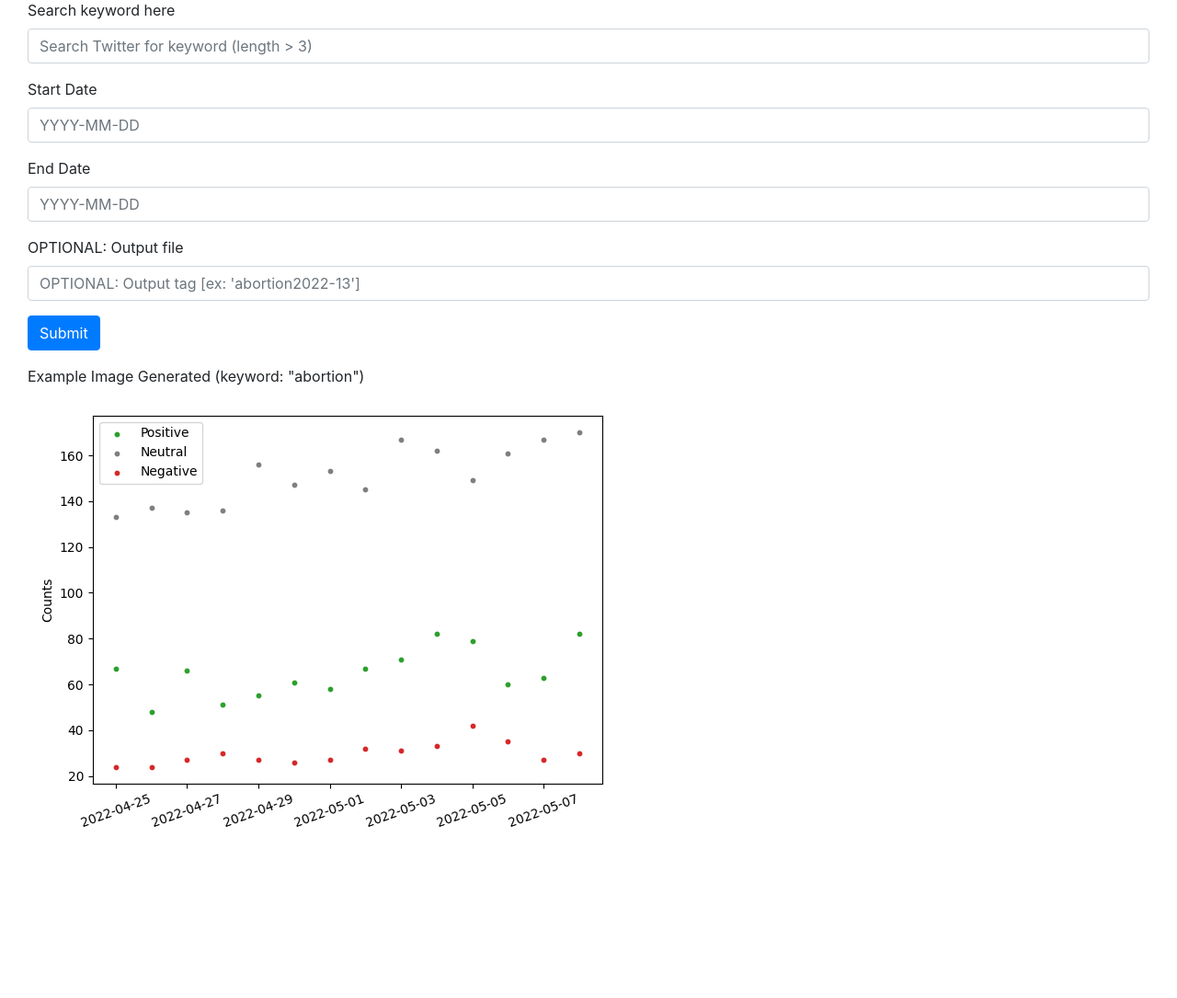
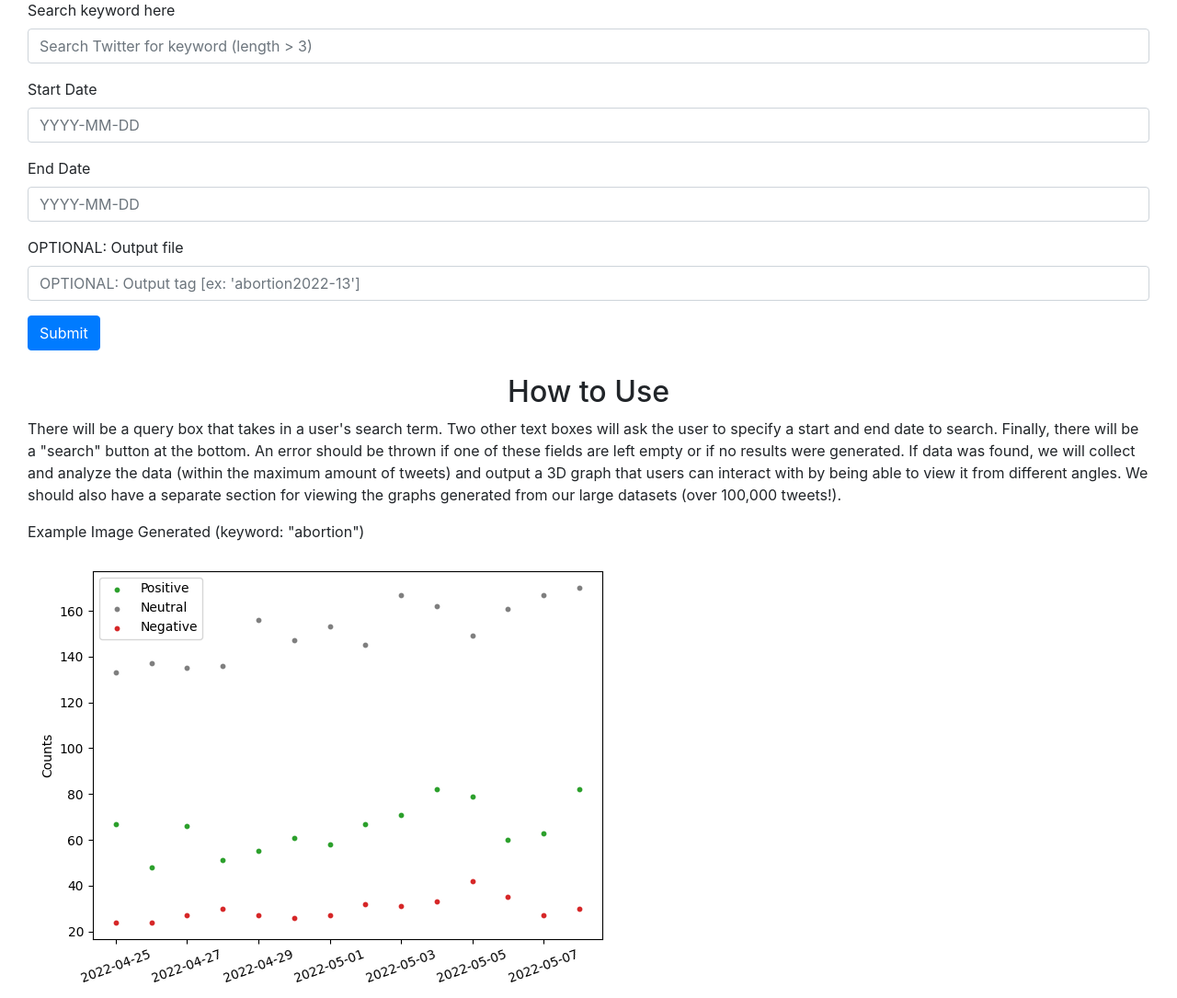
Before and after one commit to CS222-UIUC/course-project-group-83-1, a Flask app: page / in a window 1280 px wide. Shown: the part 327-1412 px from the top of the page at 92% size. Before the commit the page ends 1226 px from the top, so only its background shows below. Run offline with Flask 2, Linux system fonts and the light colour scheme; parts of the project's set-up code (start-up, migrations or seed data) failed here and were passed over; some libraries are stand-ins or nearby versions.

Commit message:
finishing website (help)

```diff
--- a/website_app/app.py
+++ b/website_app/app.py
@@ -15,10 +15,10 @@ def main_process(submit_data):
     average_folder = "averaged_data/"
     images_folder = "data_images/"
 
-
-    scraped_output_file = scraped_data_folder + output_tag + "_scraped.json"
-    full_polarity_file = full_polarity_folder + output_tag + "_pol.json"
-    avg_polarity_file = average_folder + output_tag + "_avg.json"
+    # change this part, put the "scraped" etc, tags at the beginning
+    scraped_output_file = scraped_data_folder + "scraped_" + output_tag + ".json"
+    full_polarity_file = full_polarity_folder + "processed_" + output_tag + ".json"
+    avg_polarity_file = average_folder + "averaged_" + output_tag + ".json"
 
     scrape.scrape_twitter(keyword, start_date, end_date, scraped_output_file)
 
@@ -51,6 +51,9 @@ def index():
             # deal with the invalid keyword here
             # probably should deal with invalid dates too...?
             pass
+        elif not start_date or not end_date:
+
+            pass
         else:
             #
             # ----- check if this keyword has been used before
@@ -59,7 +62,7 @@ def index():
 
             #------ other wise conduct an entirely new scrape of twitter
             submit_data = keyword, start_date, end_date, output_tag
-            main_process(submit_data)
+            #main_process(submit_data)
 
 
     return render_template('index.html')
--- /dev/null
+++ b/website_app/backup_list.json
@@ -0,0 +1 @@
+[[], []]
--- a/website_app/graph.py
+++ b/website_app/graph.py
@@ -100,4 +100,4 @@ def visualize_data(json_file, output_tag):
     create_bar(df, output_tag)
     create_pie(df, output_tag)
 
-visualize_data("processed_df_abortion.json")
+#visualize_data("processed_df_abortion.json")
--- a/website_app/templates/index.html
+++ b/website_app/templates/index.html
@@ -19,7 +19,19 @@
 <body>
     <!-- Main submission form -->
     <h1>Twitter Analysis (Lite)</h1>
-    <p>This is the website for our CS 222 project. Our goal was to analyze data collected from Twitter and display this data on a graph. The first step in this process was scraping data from Twitter. This data was cleaned and analyzed using sentiment analysis. The two key attributes that we took from this analysis was polarity and subjectivity. The polarity measures how "positive" or "negative" a text is in terms of how it reads. Finally, a graph will be generated from the final results! All of the code for collecting, cleaning, and analyzing our data was in python. We hope to be able to make an interactive graph available to view at the end. An important note is that this is the lite version of our actual program, only taking a max of 300 tweets as data since data collection can take hours. Graphs generated from our large datasets should be available to view separately. </p>
+    <p>This is the website for our CS 222 project. Our goal was to analyze data collected from Twitter and
+        display
+        this data on a graph. The first step in this process was scraping data from Twitter. This data was
+        cleaned
+        and analyzed using sentiment analysis. The two key attributes that we took from this analysis was
+        polarity
+        and subjectivity. The polarity measures how "positive" or "negative" a text is in terms of how it reads.
+        Finally, a graph will be generated from the final results! All of the code for collecting, cleaning, and
+        analyzing our data was in python. We hope to be able to make an interactive graph available to view at
+        the
+        end. An important note is that this is the lite version of our actual program, only taking a max of 300
+        tweets as data since data collection can take hours. Graphs generated from our large datasets should be
+        available to view separately. </p>
     <h2>Keyword Search</h2>
     <form method="post">
         <div class="form-group">
@@ -51,7 +63,17 @@
             <button type="submit" class="btn btn-primary">Submit</button>
         </div>
     </form>
+    <h2>How to Use</h2>
 
+    <p>There will be a query box that takes in a user's search term. Two other text boxes will ask the user to
+        specify a start and end date to search. Finally, there will be a "search" button at the bottom. An error
+        should be thrown if one of these fields are left empty or if no results were generated. If data was
+        found,
+        we will collect and analyze the data (within the maximum amount of tweets) and output a 3D graph that
+        users
+        can interact with by being able to view it from different angles. We should also have a separate section
+        for
+        viewing the graphs generated from our large datasets (over 100,000 tweets!).</p>
     <!-- Image display test -->
     <p>Example Image Generated (keyword: "abortion")</p>
     <img src="{{url_for('static', filename='images/scatter_plot.png')}}">
```
